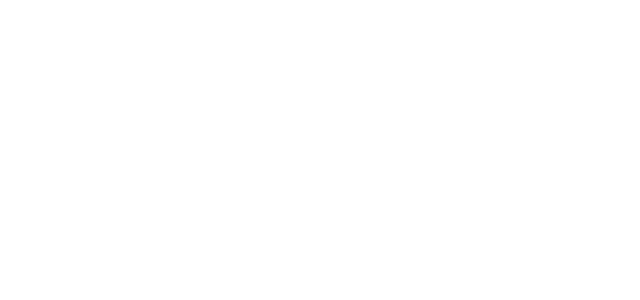
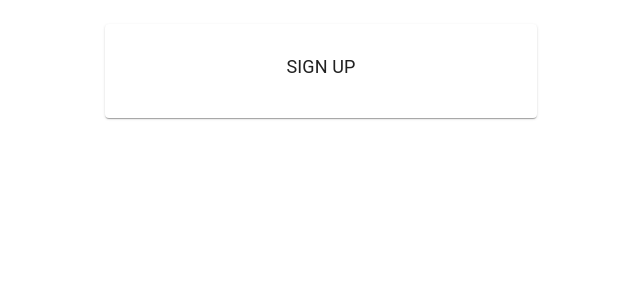
Before and after one commit to exdu1/SmartWeb-Repo, a React (Vite) app in the folder client/: page /signup in a window 1280 px wide. Before the commit this address had no page. Shown: the top 300 px of the page, without its empty margins (319-959 px from the left). Built offline with nearby package versions, Linux system fonts and the light colour scheme.

Commit message:
updated MainRouter.jsx and started Signup design

```diff
--- a/client/MainRouter.jsx
+++ b/client/MainRouter.jsx
@@ -1,12 +1,16 @@
 import React from 'react'
 import {Route, Routes} from 'react-router-dom'
 import Home from './core/Home'
+import Signup from './user/Signup.jsx'
+
 const MainRouter = () => {
-return ( <div>
-<Routes>
-<Route exact path="/" element={<Home />}/>
-</Routes>
-</div>
-)
+  return (
+  <div>
+    <Routes>
+      <Route exact path="/" element={<Home />}/>
+      <Route path = "/signup" element={<Signup/>} />
+    </Routes>
+  </div>
+  )
 }
 export default MainRouter
--- /dev/null
+++ b/client/user/Signup.jsx
@@ -0,0 +1,56 @@
+import React, { useState } from 'react';
+import { makeStyles } from '@material-ui/core/styles';
+import { Card, CardContent, Typography, TextField, CardActions, Button, Dialog, DialogTitle, DialogContent, DialogContentText, DialogActions } from '@material-ui/core';
+import { Link } from 'react-router-dom';
+import PropTypes from 'prop-types';
+// import { create } from './api-user'; -- wait to integrate backend operations
+
+const useStyles = makeStyles(theme => ({
+  card: {
+    maxWidth: 400,
+    margin: '0 auto',
+    marginTop: theme.spacing(3),
+    padding: theme.spacing(2),
+    textAlign: 'center',
+  },
+  textField: {
+    width: '100%',
+    marginBottom: theme.spacing(2),
+  },
+  error: {
+    color: 'red',
+  },
+  submit: {
+    margin: '0 auto',
+    marginBottom: theme.spacing(2),
+  },
+  title: {
+    fontSize: 18,
+  },
+}));
+
+export default function Signup() {
+  const classes = useStyles();
+
+  // useState and event handlers
+  const [values, setValues] = useState({
+    name: '',
+    passowrd: '',
+    email: '',
+  });
+
+  // Frontend design
+  return (
+    <div>
+      <Card className={classes.card}>
+        <CardContent>
+          <Typography variant="h4" className={classes.title}>
+            SIGN UP
+          </Typography>
+
+        </CardContent>
+
+      </Card>
+    </div>
+  );
+};
```
Also changed, not shown: client/lib/Signin.jsx (added).
